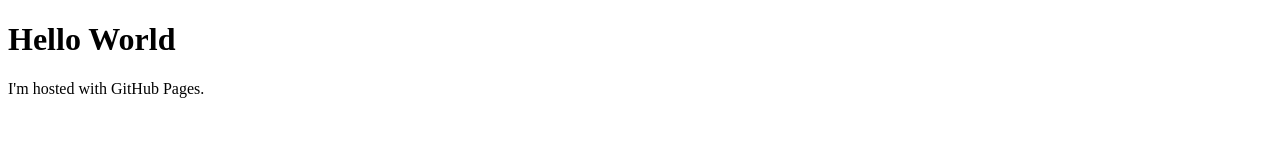
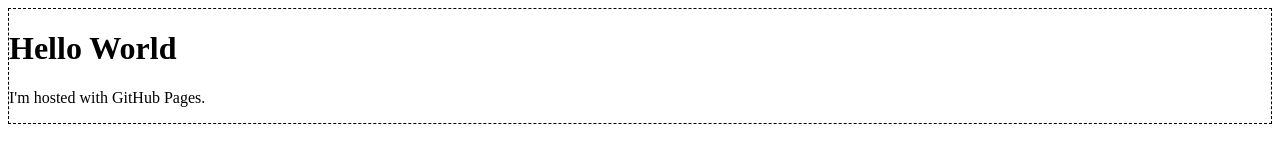
Before and after one commit to Junior627/Junior627.github.io, a plain HTML site: page index.html in a window 1280 px wide. Drawn offline with Linux system fonts and the light colour scheme.

Commit message:
Test css

```diff
--- a/index.html
+++ b/index.html
@@ -1,7 +1,15 @@
 <!DOCTYPE html>
 <html>
+    <head>
+        <link rel="stylesheet" href="main.css">
+    </head>
 <body>
+
+
+<div id="display">
+
 <h1>Hello World</h1>
 <p>I'm hosted with GitHub Pages.</p>
+</div>
 </body>
 </html>
--- /dev/null
+++ b/main.css
@@ -0,0 +1,4 @@
+#display{
+    border: 1px solid;
+    border-style: dashed;
+}
```
